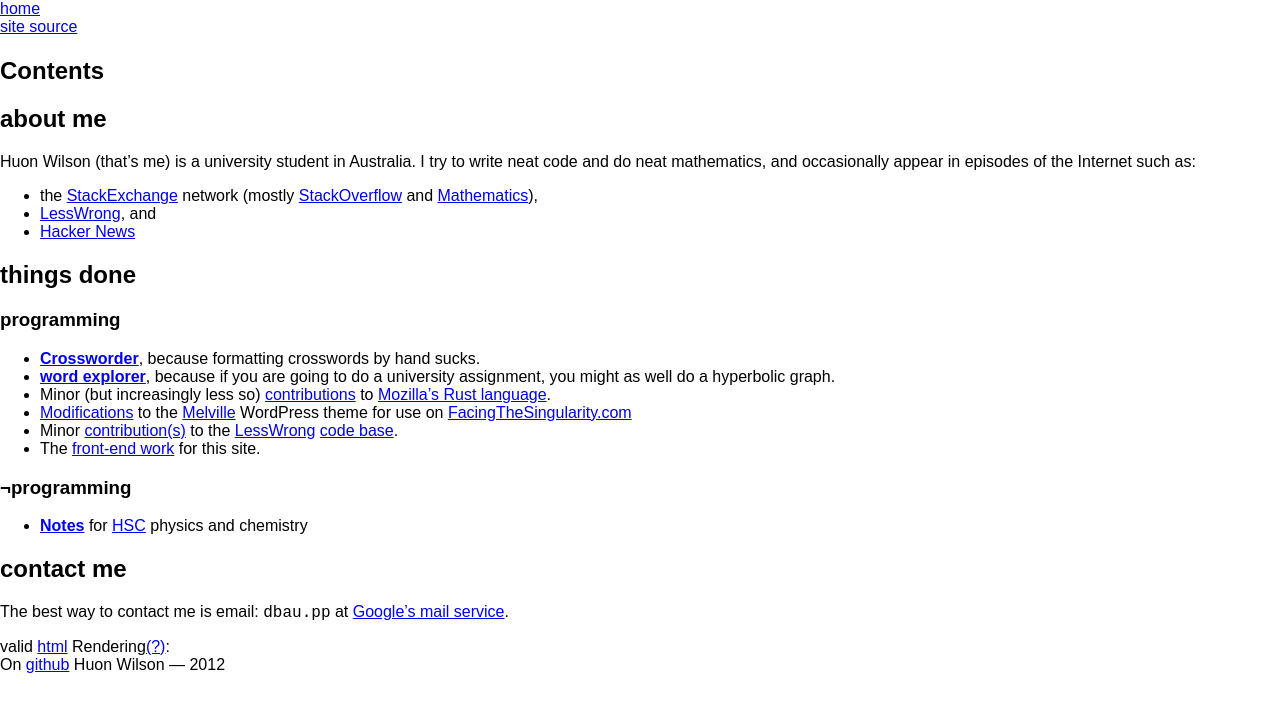
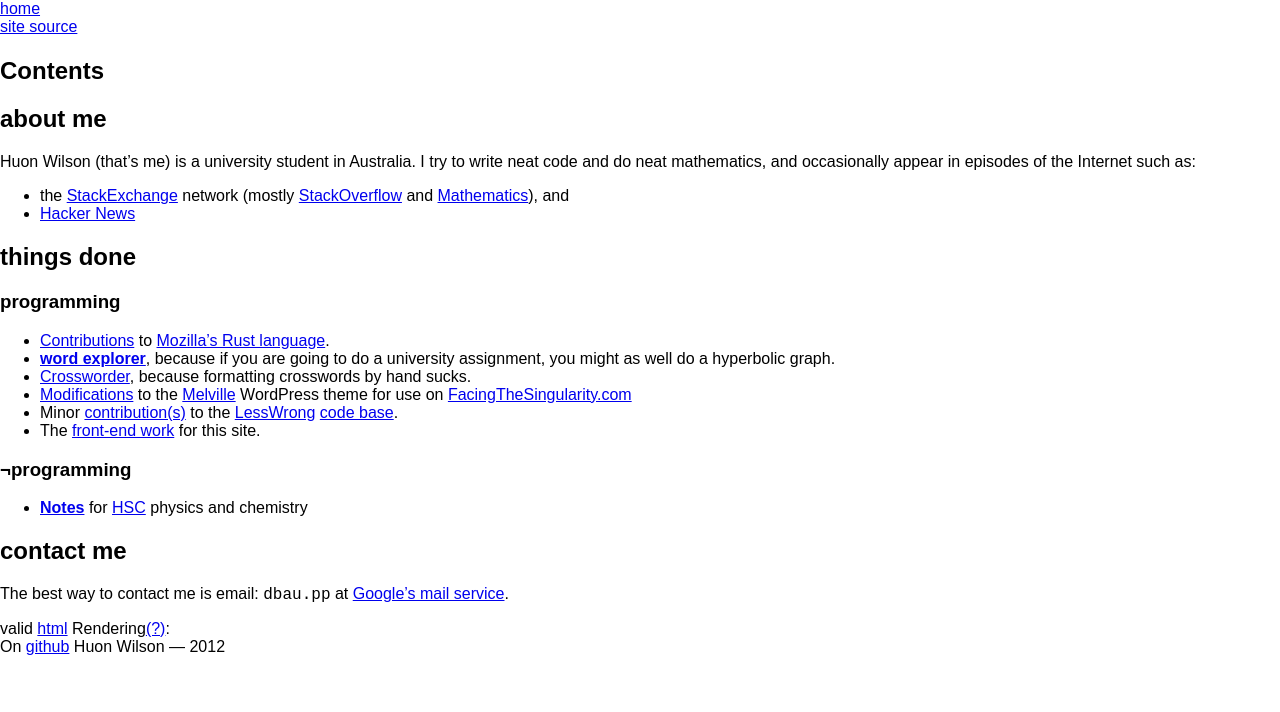
Before and after one commit to huonw/huonw.github.io, a Jekyll site: the page built from index.md, in a window 1280 px wide. Shown: the top 712 px of the page. Built offline with Jekyll 4.4.1, drawn with Linux system fonts in a browser that asks for light colours; comment, search, counter and statistics services are not loaded.

Commit message:
Reorder programming things

```diff
--- a/index.md
+++ b/index.md
@@ -10,21 +10,18 @@
 
 Huon Wilson (that's me) is a university student in Australia. I try to write neat code and do neat mathematics, and occasionally appear in episodes of the Internet such as:
 
-- the [StackExchange](http://stackexchange.com/users/1308075/dbaupp) network (mostly [StackOverflow](http://stackoverflow.com/users/1256624/dbaupp) and [Mathematics](http://math.stackexchange.com/users/26567/dbaupp)),
-- [LessWrong](http://lesswrong.com/user/dbaupp), and
+- the [StackExchange](http://stackexchange.com/users/1308075/dbaupp) network (mostly [StackOverflow](http://stackoverflow.com/users/1256624/dbaupp) and [Mathematics](http://math.stackexchange.com/users/26567/dbaupp)), and
 - [Hacker News](https://news.ycombinator.com/user?id=dbaupp)
 
 
 ## things done
 
 ### programming
-
-- **[Crossworder](https://github.com/dbaupp/crossworder)**, because formatting crosswords by hand sucks.
+- [Contributions](https://github.com/dbaupp/rust) to
+  [Mozilla's Rust language](https://github.com/mozilla/rust).
 - **[word explorer](http://www.ug.it.usyd.edu.au/~hwil7821/assignment3/form.html)**, because if you are
   going to do a university assignment, you might as well do a hyperbolic graph.
-- Minor (but increasingly less so)
-  [contributions](https://github.com/dbaupp/rust) to
-  [Mozilla's Rust language](https://github.com/mozilla/rust).
+- [Crossworder](https://github.com/dbaupp/crossworder), because formatting crosswords by hand sucks.
 - [Modifications](https://github.com/dbaupp/melville-facing-the-singularity-edition) to the
   [Melville](http://madebyraygun.com/wordpress/themes/melville/) WordPress theme for use on
   [FacingTheSingularity.com](http://facingthesingularity.com/)
```
